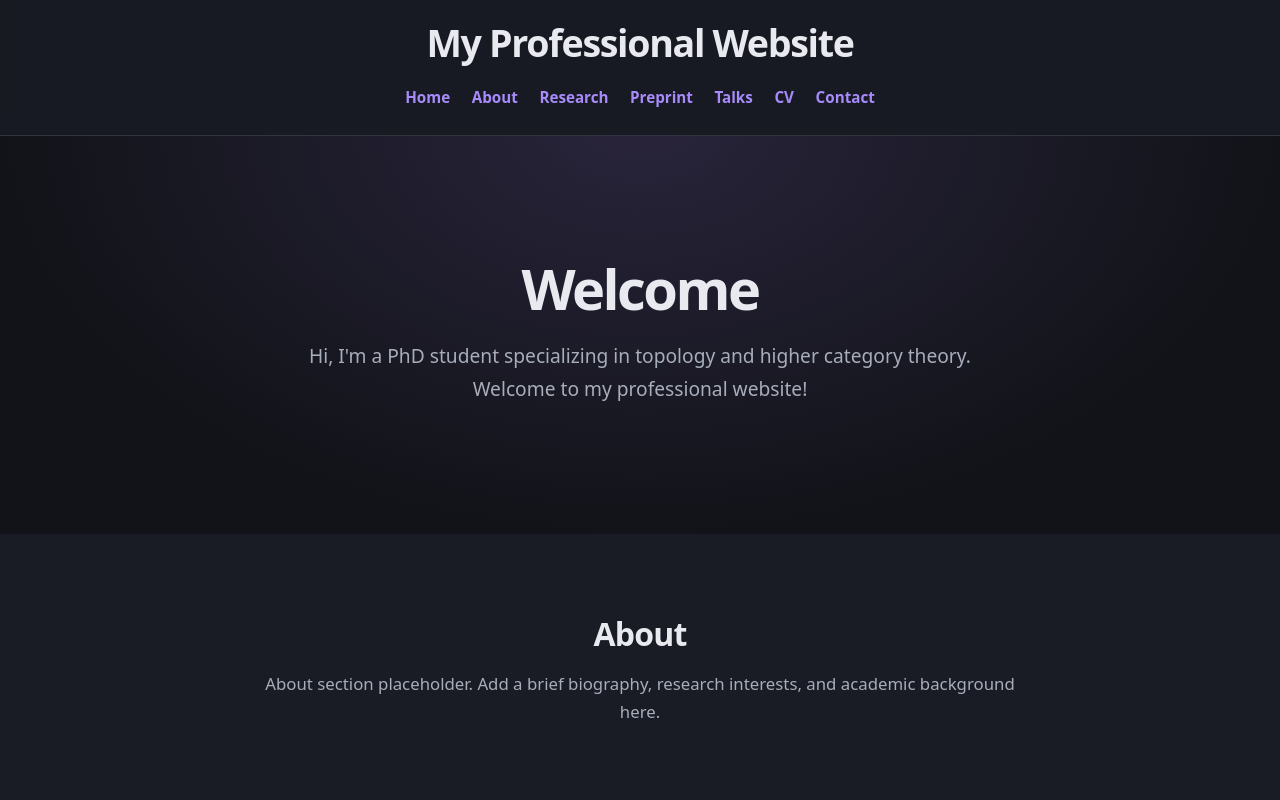
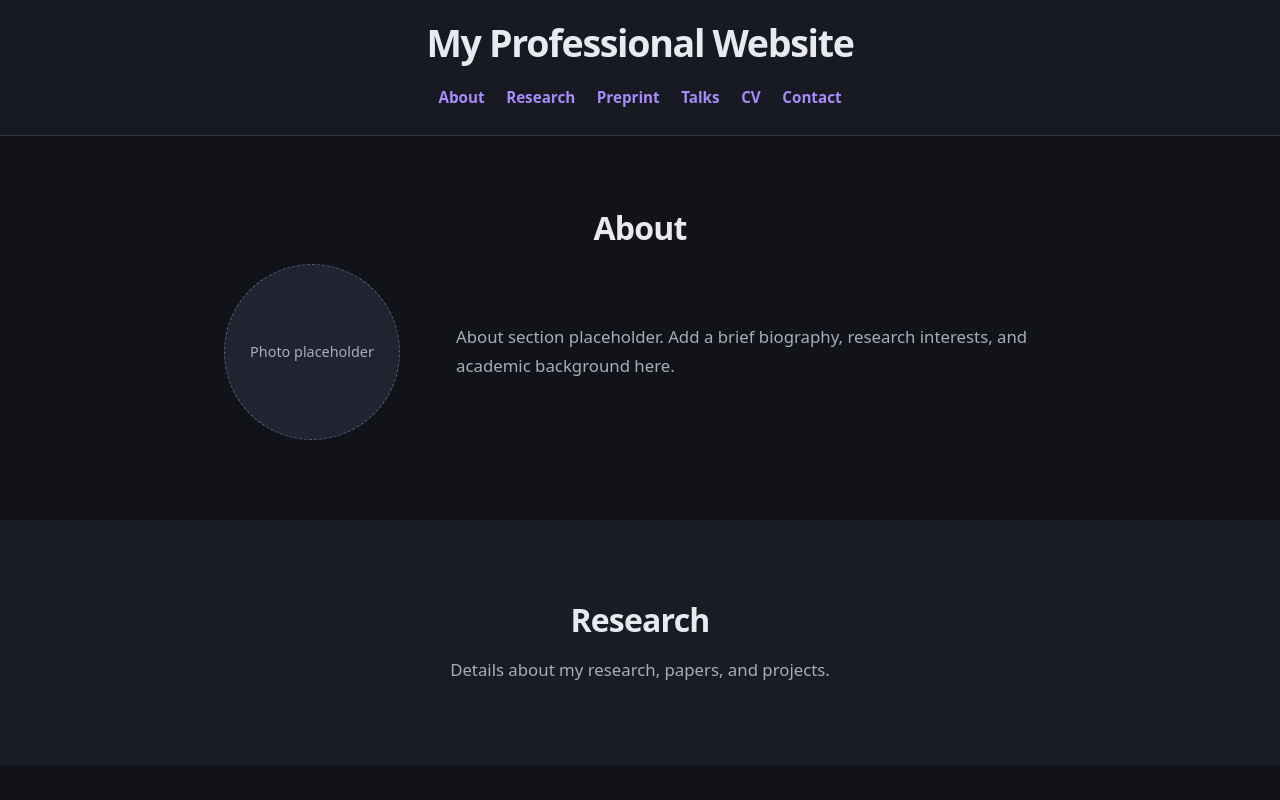
Before and after one commit to PandnotPthereforeQ/PandnotPthereforeQ.github.io, a plain HTML site: page index.html in a window 1280 px wide. Shown: the top 800 px of the page. Drawn offline with Linux system fonts and the light colour scheme.

Commit message:
Remove welcome section and add About photo placeholder

```diff
--- a/index.html
+++ b/index.html
@@ -12,7 +12,6 @@
             <h1>My Professional Website</h1>
             <nav>
                 <ul>
-                    <li><a href="#home">Home</a></li>
                     <li><a href="#about">About</a></li>
                     <li><a href="#research">Research</a></li>
                     <li><a href="#preprint">Preprint</a></li>
@@ -24,17 +23,15 @@
         </div>
     </header>
 
-    <section id="home" class="hero">
-        <div class="container">
-            <h2>Welcome</h2>
-            <p>Hi, I'm a PhD student specializing in topology and higher category theory. Welcome to my professional website!</p>
-        </div>
-    </section>
-
     <section id="about" class="section">
         <div class="container">
             <h2>About</h2>
-            <p>About section placeholder. Add a brief biography, research interests, and academic background here.</p>
+            <div class="about-content">
+                <figure class="profile-photo-placeholder" role="img" aria-label="Placeholder for profile photo">
+                    <span>Photo placeholder</span>
+                </figure>
+                <p>About section placeholder. Add a brief biography, research interests, and academic background here.</p>
+            </div>
         </div>
     </section>
 
--- a/styles.css
+++ b/styles.css
@@ -89,32 +89,12 @@ a:focus-visible {
     outline-offset: 4px;
 }
 
-.hero {
-    background: radial-gradient(ellipse at top, #29243b 0%, var(--background) 72%);
-    padding: clamp(5rem, 12vw, 8rem) 0;
-    text-align: center;
-}
-
-.hero h2 {
-    font-size: clamp(2.2rem, 6vw, 3.5rem);
-    letter-spacing: -0.045em;
-    line-height: 1.15;
-    margin: 0 0 1.25rem;
-}
-
-.hero p {
-    color: var(--muted);
-    font-size: clamp(1.05rem, 2vw, 1.2rem);
-    margin: 0 auto;
-    max-width: 42rem;
-}
-
-section:not(.hero) {
+section {
     padding: clamp(3rem, 7vw, 5rem) 0;
     text-align: center;
 }
 
-section:not(.hero):nth-of-type(even) {
+section:nth-of-type(even) {
     background: var(--surface);
 }
 
@@ -131,6 +111,40 @@ section p {
     font-size: 1.05rem;
     margin: 0 auto;
     max-width: 48rem;
+}
+
+.about-content {
+    align-items: center;
+    display: flex;
+    gap: clamp(1.5rem, 5vw, 3.5rem);
+    justify-content: center;
+    margin: 0 auto;
+    max-width: 52rem;
+    text-align: left;
+}
+
+.about-content p {
+    flex: 1;
+    margin: 0;
+}
+
+.profile-photo-placeholder {
+    align-items: center;
+    aspect-ratio: 1;
+    background: var(--surface-raised);
+    border: 1px dashed #555d70;
+    border-radius: 50%;
+    color: var(--muted);
+    display: flex;
+    flex: 0 0 11rem;
+    justify-content: center;
+    margin: 0;
+    text-align: center;
+}
+
+.profile-photo-placeholder span {
+    font-size: 0.9rem;
+    padding: 1rem;
 }
 
 footer {
@@ -162,6 +176,11 @@ footer p {
     nav ul {
         gap: 0.2rem 0.85rem;
     }
+
+    .about-content {
+        flex-direction: column;
+        text-align: center;
+    }
 }
 
 @media (prefers-reduced-motion: reduce) {
```
